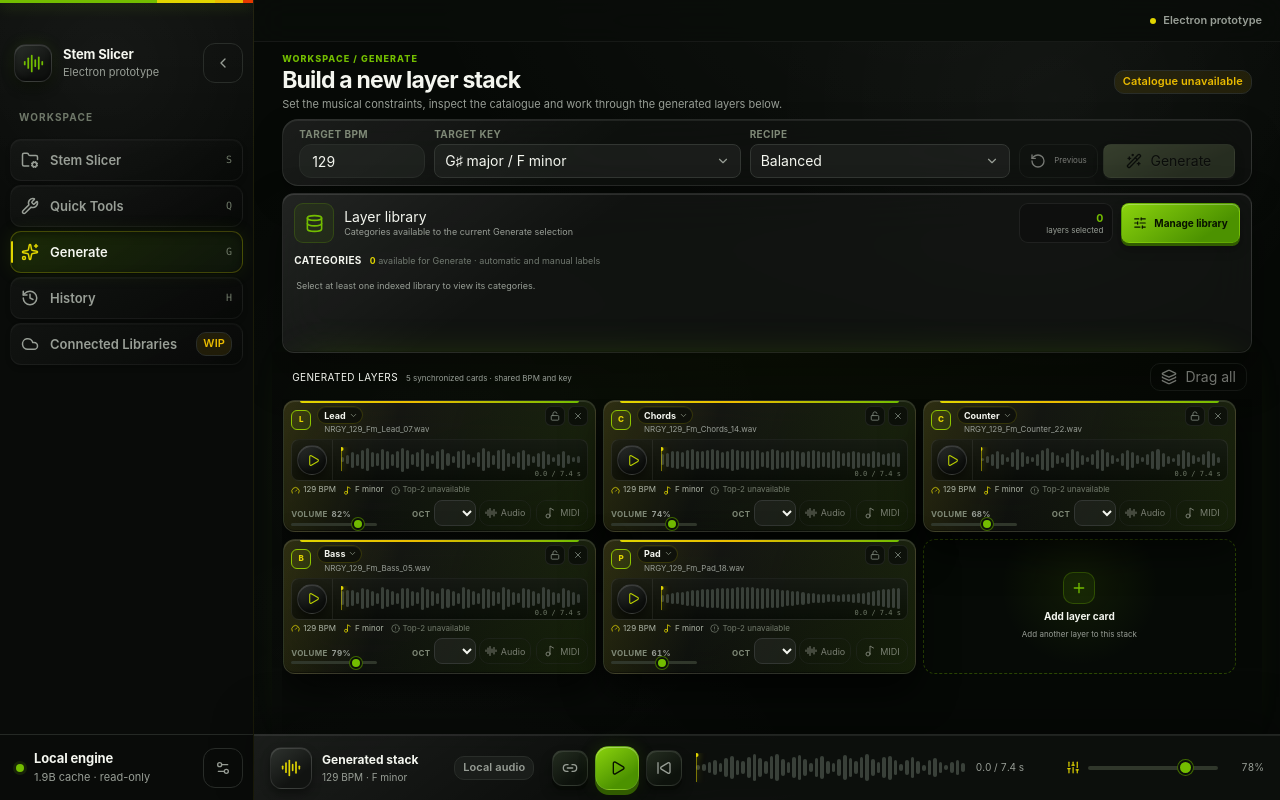
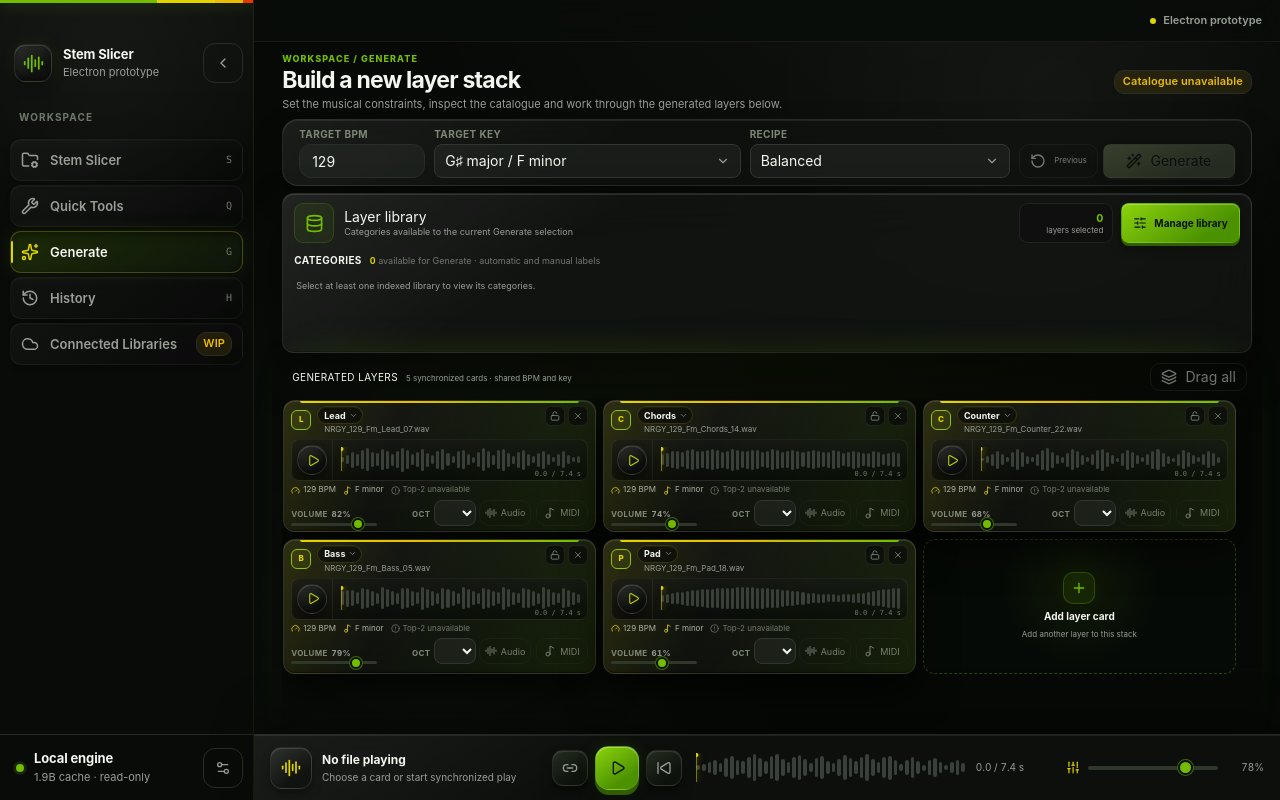
Before and after one commit to 98r5pt24vh-cmd/stem-slicer, a React (Vite) app in the folder electron-prototype/: page / in a window 1280 px wide. Built offline with nearby package versions, Linux system fonts and the light colour scheme.

Commit message:
fix: show active files in global player

```diff
--- a/electron-prototype/src/renderer/App.tsx
+++ b/electron-prototype/src/renderer/App.tsx
@@ -2202,17 +2202,42 @@ function CloudView() {
 }
 
 function GlobalPlayer({ layers, playback, contextLabel }: { layers: GeneratedLayer[]; playback: PlaybackClock; contextLabel: string }) {
-  const currentLayer = layers.find((layer) => layer.id === playback.soloId) ?? layers[0]
+  const soloLayer = layers.find((layer) => layer.id === playback.soloId)
+  const audibleMixLayers = layers.filter((layer) => !playback.mutedIds.has(layer.id))
+  const activeLayers = playback.playing
+    ? playback.mode === "solo" && soloLayer
+      ? [soloLayer]
+      : playback.mode === "mix"
+        ? audibleMixLayers
+        : []
+    : []
+  const currentLayer = soloLayer ?? activeLayers[0] ?? layers[0]
   const mixPlaying = playback.playing && playback.mode === "mix"
   const syncEnabled = playback.mode === "mix"
   const duration = currentLayer?.duration ?? 0
+  const activeFileNames = activeLayers.map((layer) => layer.file).join(" · ")
+  const playerTitle = activeLayers.length === 1
+    ? activeLayers[0].file
+    : activeLayers.length > 1
+      ? `${activeLayers.length} files playing`
+      : "No file playing"
+  const playerDetails = activeLayers.length === 1
+    ? `${activeLayers[0].category} · ${activeLayers[0].bpm} BPM · ${activeLayers[0].keyName}`
+    : activeLayers.length > 1
+      ? activeFileNames
+      : layers.length > 0
+        ? "Choose a card or start synchronized play"
+        : "No audio layers"
 
   return (
     <footer className="global-player app-no-drag" aria-label="Global audio preview">
       <div className="player-current">
         <span className="player-art"><AudioLines aria-hidden="true" /></span>
-        <div><strong>{playback.soloId ? currentLayer?.role : contextLabel}</strong><small>{currentLayer ? `${currentLayer.bpm} BPM · ${currentLayer.keyName}` : "No audio layers"}</small></div>
-        <Badge variant={playback.error ? "warning" : "secondary"} title={playback.error || undefined}>{playback.error ? "Audio unavailable" : "Local audio"}</Badge>
+        <div>
+          <strong title={activeFileNames || undefined}>{playerTitle}</strong>
+          <small title={activeLayers.length > 1 ? activeFileNames : undefined}>{playerDetails}</small>
+        </div>
+        {playback.error ? <Badge variant="warning" title={playback.error}>Audio unavailable</Badge> : null}
       </div>
       <div className="player-core">
         <div className="player-controls">
```
